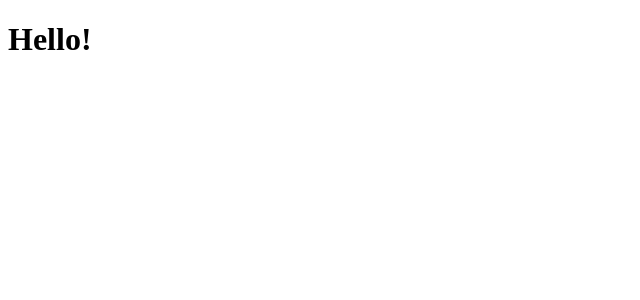
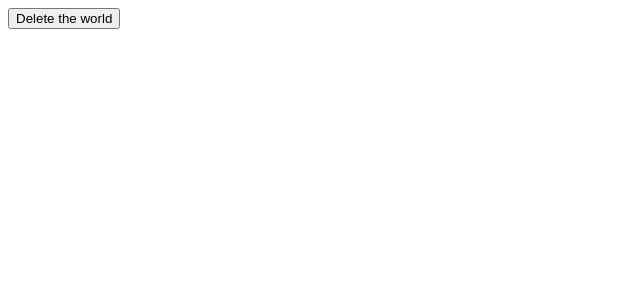
Before and after one commit to yijoon009/hooks-codesandbox, a React (Create React App) app: page / in a window 1280 px wide. Shown: the top 300 px of the page, without its empty margins (0-640 px from the left). Built offline with nearby package versions, Linux system fonts and the light colour scheme.

Commit message:
useConfirm

```diff
--- a/src/App.js
+++ b/src/App.js
@@ -1,29 +1,29 @@
 import { useEffect, useRef } from "react";
 
-const useHover = (onHover) => {
-  const element = useRef();
-  useEffect(() => {
-    if (element.current) {
-      element.current.addEventListener("mouseenter", onHover);
-    }
-    return () => {
-      if (element.current) {
-        element.current.removeEventListener("mouseenter", onHover);
-      }
-    };
-  }, []);
-  if (typeof onHover !== "function") {
+const useConfirm = (message = "", onConfirm, onCancle) => {
+  if (!onConfirm || typeof onConfirm !== "function") {
     return;
   }
-  return element;
+  if (onCancle && typeof onCancle !== "function") {
+    return;
+  }
+  const confirmAction = () => {
+    if (window.confirm(message)) {
+      onConfirm();
+    } else {
+      onCancle();
+    }
+  };
+  return confirmAction;
 };
 
 const App = () => {
-  const sayHello = () => console.log("say hello");
-  const title = useHover(sayHello);
+  const deleteWorld = () => console.log("Deleting the world");
+  const abort = () => console.log("Aborted");
+  const confiemDelete = useConfirm("Are you sure?", deleteWorld, abort);
   return (
     <div className="App">
-      <h1 ref={title}>Hello!</h1>
+      <button onClick={confiemDelete}>Delete the world</button>
     </div>
   );
 };
```
